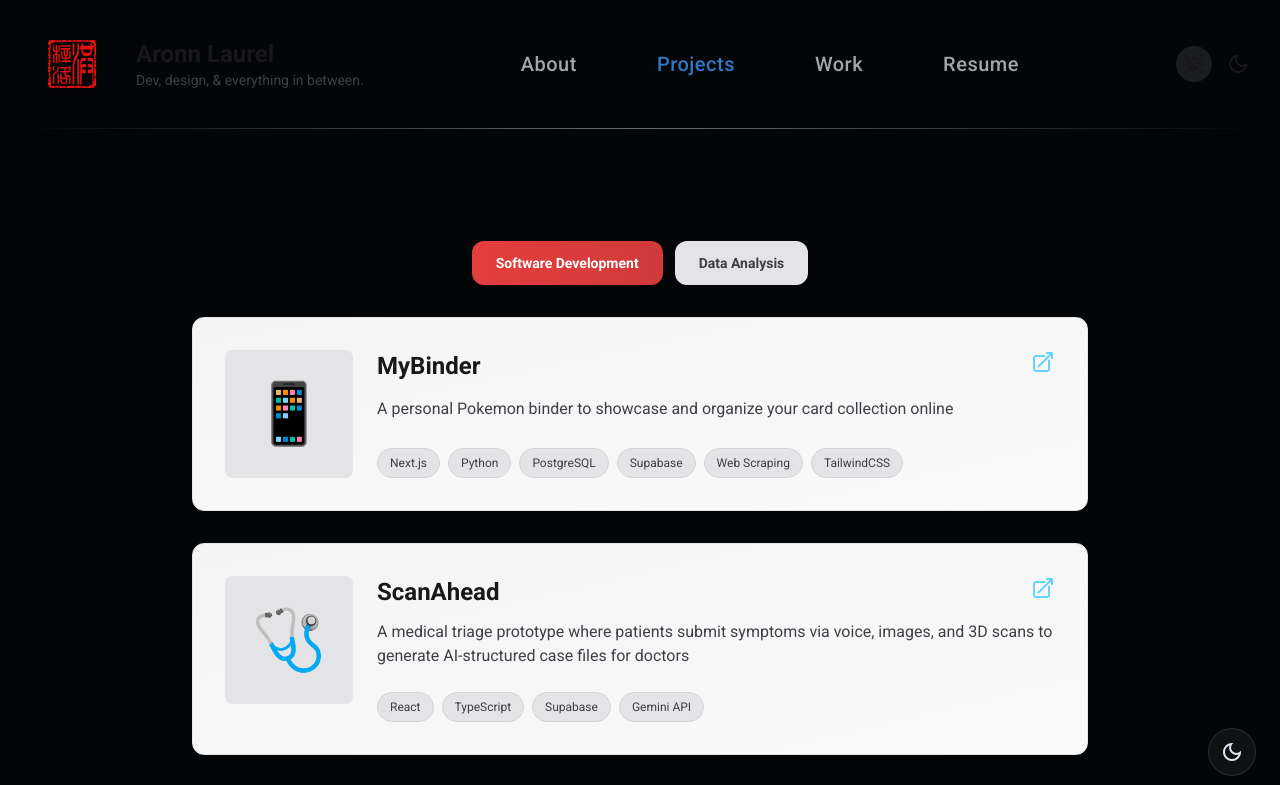
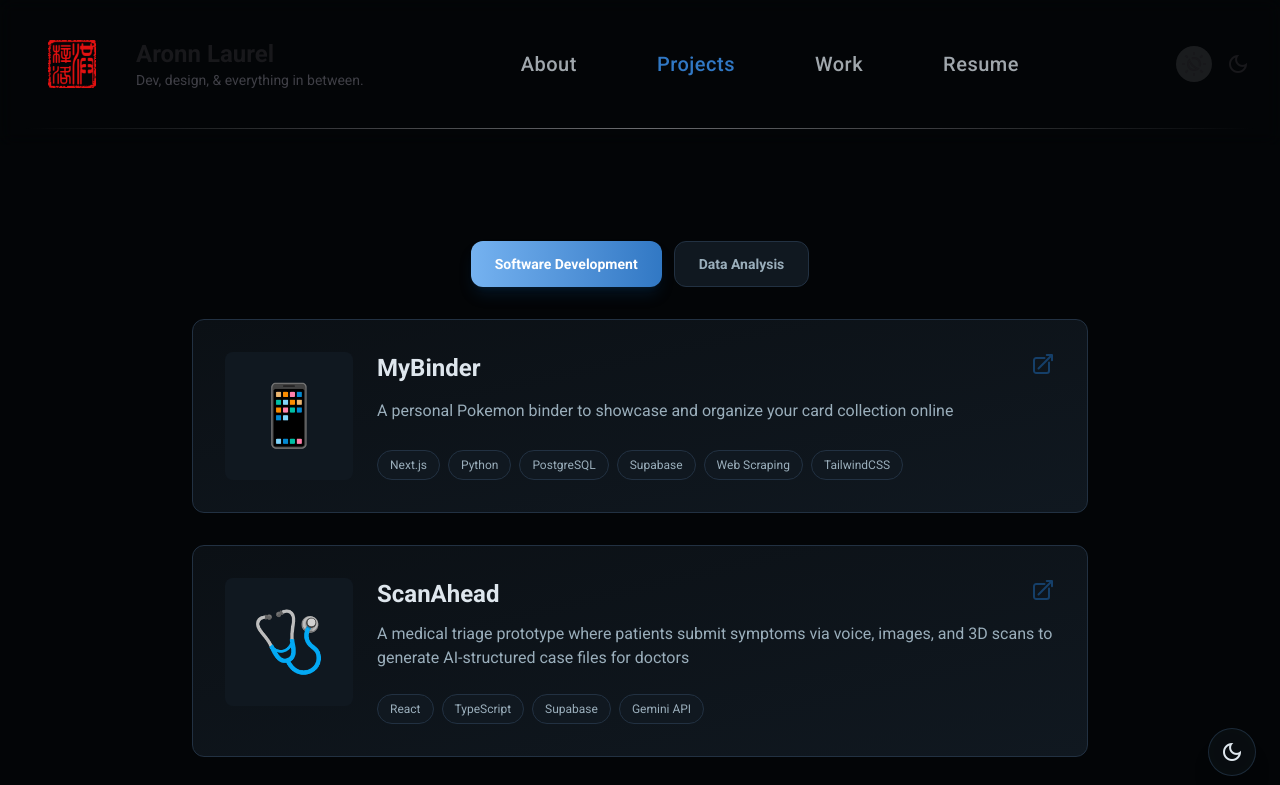
Before and after one commit to LaoAronn/laoaronn.github.io, a React (Vite) app: page / in a window 1280 px wide. Shown: the top 785 px of the page. Built offline with nearby package versions, Linux system fonts and the light colour scheme.

Commit message:
Adjusted About Light Theme

```diff
--- a/src/App.jsx
+++ b/src/App.jsx
@@ -21,7 +21,7 @@ const AppRoutes = () => {
   const location = useLocation();
 
   return (
-    <main className="text-[#18181b] dark:text-zinc-50">
+    <main className="text-[var(--text)]">
       <Routes>
         <Route path="/works" element={<Works />} />
         <Route path="/" element={<Projects />} />
--- a/src/components/ThemeToggle.jsx
+++ b/src/components/ThemeToggle.jsx
@@ -14,8 +14,8 @@ const ThemeToggle = () => {
         className={`fixed bottom-6 right-6 z-50 flex h-12 w-12 items-center justify-center rounded-full border backdrop-blur-xl shadow-xl transition-all duration-300 hover:scale-105 active:scale-95
             ${
             isDark
-                ? "border-zinc-700/60 bg-zinc-900/70 hover:bg-zinc-800/80"
-                : "border-white/50 bg-white/70 text-zinc-700 hover:bg-white/90"
+          ? "border-[rgba(117,178,240,0.18)] bg-[rgba(11,16,21,0.76)] text-[var(--text)] hover:bg-[rgba(16,24,32,0.9)]"
+          : "border-[var(--border)] bg-[rgba(255,255,255,0.88)] text-[var(--text)] hover:bg-white"
             }`}
         title={isDark ? "light mode" : "dark mode"}
         aria-label="Toggle theme"
--- a/src/index.css
+++ b/src/index.css
@@ -18,34 +18,10 @@
   --color-accent: var(--accent);
 
   --breakpoint-3xl: 1920px;
-
   --color-avocado-100: oklch(0.99 0 0);
-  --color-avocado-200: oklch(0.98 0.04 113.22);
-  --color-avocado-300: oklch(0.94 0.11 115.03);
-  --color-avocado-400: oklch(0.92 0.19 114.08);
-  --color-avocado-500: oklch(0.84 0.18 117.33);
-  --color-avocado-600: oklch(0.53 0.12 118.34);
-
+  /* ...etc */
   --ease-fluid: cubic-bezier(0.3, 0, 0, 1);
   --ease-snappy: cubic-bezier(0.2, 0, 0, 1);
-
-}
-
-:root[data-theme="light"] {
-  --text: #121a21;
-  --background: #f8fafc;
-  --primary: #0f4c8a;
-  --secondary: #75ade6;
-  --accent: #3b82ce;
-
-  --surface: #ffffff;
-  --surface-soft: #edf4fb;
-  --border: #d5e0ea;
-  --text-muted: #526273;
-
-  --color-page-light: var(--background);
-  --color-text-light: var(--text);
-  --color-accent: var(--accent);
 }
 
 :root[data-theme="dark"],
--- a/src/pages/Projects.jsx
+++ b/src/pages/Projects.jsx
@@ -143,7 +143,7 @@ const Projects = () => {
   };
 
   return (
-    <section id="all-projects" className="py-16 lg:py-24 px-4 sm:px-6">
+    <section id="all-projects" className="py-16 lg:py-24 px-4 sm:px-6 text-[var(--text)]">
 
       <div className="container">
 
@@ -155,8 +155,8 @@ const Projects = () => {
               onClick={() => setActiveCategory(category)}
               className={`px-4 sm:px-6 py-2 sm:py-3 rounded-lg sm:rounded-xl font-semibold transition-all duration-300 text-xs sm:text-sm ${
                 activeCategory === category
-                  ? 'bg-gradient-to-r from-[#e53e3e] to-[#cf3a3a] text-white shadow-lg'
-                  : 'bg-zinc-200 dark:bg-zinc-800/60 text-zinc-700 dark:text-zinc-400 hover:text-zinc-900 dark:hover:text-zinc-200 hover:bg-zinc-300 dark:hover:bg-zinc-700/60'
+                  ? 'bg-gradient-to-r from-[var(--primary)] to-[var(--accent)] text-white shadow-lg shadow-[rgba(15,76,138,0.22)]'
+                  : 'bg-[var(--surface-soft)] text-[var(--text-muted)] border border-[var(--border)] hover:text-[var(--text)] hover:bg-white dark:bg-zinc-800/60 dark:text-zinc-400 dark:hover:text-zinc-200 dark:hover:bg-zinc-700/60'
               }`}
             >
               {category === 'software' ? 'Software Development' : 'Data Analysis'}
@@ -172,15 +172,15 @@ const Projects = () => {
               onClick={() => handleProjectClick(project)}
               onMouseMove={(e) => handleMouseMove(e, index)}
               onMouseLeave={handleMouseLeave}
-              className={`group relative rounded-lg sm:rounded-xl overflow-hidden bg-gradient-to-br from-zinc-100 to-zinc-50 dark:from-zinc-800/70 dark:to-zinc-900/70 border border-zinc-200 dark:border-zinc-700/40 dark:backdrop-blur-sm transition-all duration-300 flex flex-col sm:flex-row items-stretch gap-4 sm:gap-6 p-4 sm:p-6 lg:p-8 ${
+              className={`group relative rounded-lg sm:rounded-xl overflow-hidden bg-gradient-to-br from-[var(--surface)] to-[var(--surface-soft)] border border-[var(--border)] dark:from-zinc-800/70 dark:to-zinc-900/70 dark:border-zinc-700/40 dark:backdrop-blur-sm transition-all duration-300 flex flex-col sm:flex-row items-stretch gap-4 sm:gap-6 p-4 sm:p-6 lg:p-8 ${
                 project.link && project.link !== '-'
-                  ? 'cursor-pointer hover:border-sky-400 dark:hover:border-sky-400/50 hover:bg-gradient-to-br hover:from-zinc-200 hover:to-zinc-100 dark:hover:from-zinc-700/80 dark:hover:to-zinc-800/80 hover:shadow-lg dark:hover:shadow-lg hover:shadow-sky-300/20 dark:hover:shadow-sky-400/20'
+                  ? 'cursor-pointer hover:border-[var(--primary)] dark:hover:border-sky-400/50 hover:bg-gradient-to-br hover:from-[var(--surface-soft)] hover:to-white dark:hover:from-zinc-700/80 dark:hover:to-zinc-800/80 hover:shadow-lg dark:hover:shadow-lg hover:shadow-[rgba(15,76,138,0.14)] dark:hover:shadow-sky-400/20'
                   : 'opacity-75'
               }`}
             >
 
               {/* Icon/Preview - Left side */}
-              <div className="flex-shrink-0 flex items-center justify-center w-full sm:w-24 lg:w-32 h-24 lg:h-32 bg-zinc-200 dark:bg-zinc-800/50 rounded-lg text-4xl lg:text-6xl">
+              <div className="flex-shrink-0 flex items-center justify-center w-full sm:w-24 lg:w-32 h-24 lg:h-32 bg-[var(--surface-soft)] dark:bg-zinc-800/50 rounded-lg text-4xl lg:text-6xl">
                 {project.icon}
               </div>
 
@@ -190,19 +190,19 @@ const Projects = () => {
                 {/* Header with title and link icon */}
                 <div className="flex items-start justify-between gap-3 mb-2 sm:mb-3">
                   <div className="flex-1 min-w-0 text-left">
-                    <h3 className="text-lg sm:text-xl lg:text-2xl font-bold text-zinc-900 dark:text-zinc-50 line-clamp-2">
+                    <h3 className="text-lg sm:text-xl lg:text-2xl font-bold text-[var(--text)] dark:text-zinc-50 line-clamp-2">
                       {project.title}
                     </h3>
                   </div>
 
-                  <svg xmlns="http://www.w3.org/2000/svg" fill="none" viewBox="0 0 24 24" strokeWidth={2} stroke="currentColor" className="w-5 h-5 sm:w-6 sm:h-6 text-sky-400/60 group-hover:text-sky-400 transition-colors flex-shrink-0">
+                    <svg xmlns="http://www.w3.org/2000/svg" fill="none" viewBox="0 0 24 24" strokeWidth={2} stroke="currentColor" className="w-5 h-5 sm:w-6 sm:h-6 text-[var(--secondary)]/70 group-hover:text-[var(--primary)] transition-colors flex-shrink-0">
                       <path strokeLinecap="round" strokeLinejoin="round" d="M13.5 6H5.25A2.25 2.25 0 0 0 3 8.25v10.5A2.25 2.25 0 0 0 5.25 21h10.5A2.25 2.25 0 0 0 18 18.75V10.5m-10.5 6L21 3m0 0h-5.25M21 3v5.25" />
                   </svg>
 
                 </div>
 
                 {/* Description */}
-                <p className="text-sm sm:text-base text-zinc-700 dark:text-zinc-300 mb-4 sm:mb-6 line-clamp-2 text-left">
+                <p className="text-sm sm:text-base text-[var(--text-muted)] dark:text-zinc-300 mb-4 sm:mb-6 line-clamp-2 text-left">
                   {project.desc}
                 </p>
 
@@ -211,7 +211,7 @@ const Projects = () => {
                   {project.tags.map((tag, tagIndex) => (
                     <span
                       key={tagIndex}
-                      className="inline-block px-2.5 sm:px-3 py-1 sm:py-1.5 bg-zinc-200 dark:bg-zinc-800/60 border border-zinc-300 dark:border-zinc-700/60 rounded-full text-[11px] sm:text-xs text-zinc-700 dark:text-zinc-300 group-hover:bg-sky-200 dark:group-hover:bg-sky-500/20 group-hover:border-sky-400 dark:group-hover:border-sky-400/50 group-hover:text-sky-900 dark:group-hover:text-sky-200 transition-colors"
+                      className="inline-block px-2.5 sm:px-3 py-1 sm:py-1.5 bg-[var(--surface-soft)] dark:bg-zinc-800/60 border border-[var(--border)] dark:border-zinc-700/60 rounded-full text-[11px] sm:text-xs text-[var(--text-muted)] dark:text-zinc-300 group-hover:bg-[rgba(117,173,230,0.24)] dark:group-hover:bg-sky-500/20 group-hover:border-[var(--secondary)] dark:group-hover:border-sky-400/50 group-hover:text-[var(--primary)] dark:group-hover:text-sky-200 transition-colors"
                     >
                       {tag}
                     </span>
@@ -227,7 +227,7 @@ const Projects = () => {
         {/* Global Tooltip */}
         {hoveredCardIndex !== null && (
           <div
-            className="fixed bg-sky-500 dark:bg-sky-600 text-white text-xs sm:text-sm px-3 py-2 rounded-lg pointer-events-none z-50 whitespace-nowrap shadow-lg"
+            className="fixed bg-[var(--primary)] dark:bg-sky-600 text-white text-xs sm:text-sm px-3 py-2 rounded-lg pointer-events-none z-50 whitespace-nowrap shadow-lg"
             style={{
               left: `${mousePos.x + 20}px`,
               top: `${mousePos.y + 20}px`,
--- a/src/pages/Works.jsx
+++ b/src/pages/Works.jsx
@@ -13,7 +13,7 @@ const workExperience = [
 
 const About = () => {
   return (
-    <section id="about" className="section">
+    <section id="about" className="section text-[var(--text)]">
 
       <div className="container px-4 sm:px-6">
 
@@ -25,11 +25,11 @@ const About = () => {
               key={key}
               onClick={() => window.open(link, '_blank')}
               className="text-left relative overflow-hidden mx-auto cursor-pointer
-                hover:from-zinc-800/60 hover:to-zinc-900/60
+                hover:from-[rgba(255,255,255,0.92)] hover:to-[rgba(237,244,251,0.92)]
               p-4 sm:p-6 md:p-10 mb-4 sm:mb-5
               rounded-xl sm:rounded-2xl reveal-up
-                border border-zinc-300 dark:border-zinc-700/30 hover:border-sky-400/30
-              transition-all duration-300 hover:shadow-lg hover:shadow-sky-400/10
+                border border-[var(--border)] dark:border-zinc-700/30 hover:border-[var(--primary)]/30
+              transition-all duration-300 hover:shadow-lg hover:shadow-[rgba(15,76,138,0.10)]
               flex flex-col justify-end min-h-64 sm:min-h-80
               w-full max-w-xl sm:max-w-2xl"
             >
@@ -45,7 +45,7 @@ const About = () => {
               </video>
 
               {/* Shadow overlay */}
-              <div className="absolute inset-0 bg-zinc-950/40 dark:bg-black/60 -z-10 rounded-xl sm:rounded-2xl"></div>
+              <div className="absolute inset-0 bg-[rgba(248,250,252,0.22)] dark:bg-black/60 -z-10 rounded-xl sm:rounded-2xl"></div>
 
               {/* Content (bottom left) */}
               <div className="relative z-10 flex flex-col gap-3">
@@ -59,13 +59,13 @@ const About = () => {
                       className="w-full h-full object-cover"
                     />
                   </div>
-                  <p className="text-xl sm:text-base font-bold text-sky-600 dark:text-sky-400">
+                  <p className="text-xl sm:text-base font-bold text-[var(--primary)] dark:text-sky-400">
                     {company}
                   </p>
                 </div>
 
                 {/* Job Description */}
-                <p className="text-xs sm:text-sm text-zinc-900 dark:text-zinc-100 leading-relaxed max-w-md">
+                <p className="text-xs sm:text-sm text-[var(--text)] dark:text-zinc-100 leading-relaxed max-w-md">
                   {desc}
                 </p>
 
```
Also changed, not shown: src/pages/About.jsx (+12 -12 lines), src/pages/Footer.jsx (+8 -8 lines).
